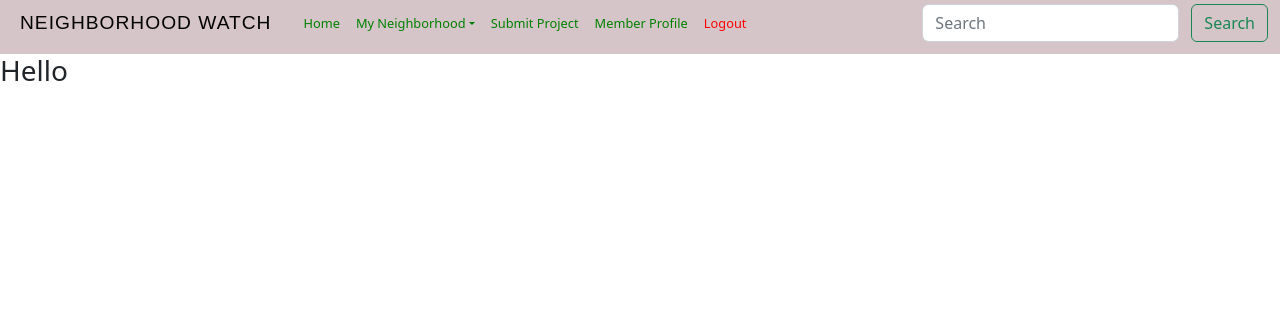
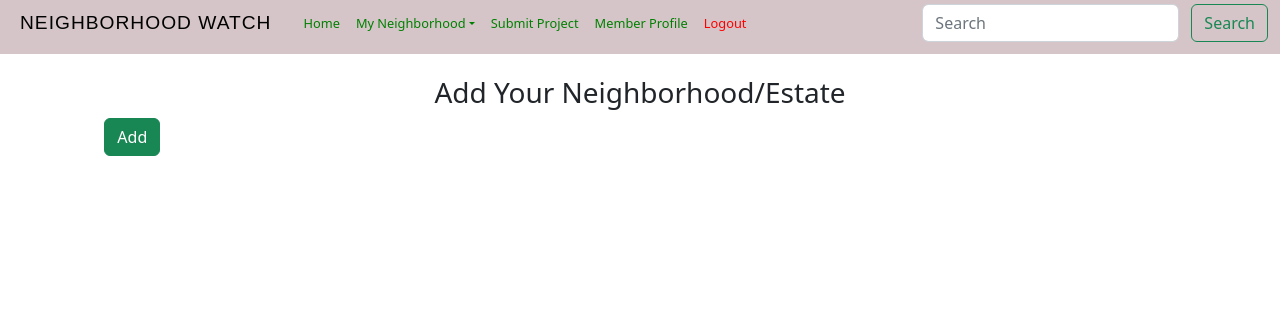
Before and after one commit to waynemorphic/neighborhood-watch, a Django app: page / in a window 1280 px wide. Shown: the top 314 px of the page. Run offline with Django 4.2, Linux system fonts and the light colour scheme; some libraries are stand-ins or nearby versions.

Commit message:
added a form for adding new neighborhoods

```diff
--- a/Core/templates/home/home.html
+++ b/Core/templates/home/home.html
@@ -1,8 +1,29 @@
 {% extends 'base.html' %}
+{% load bootstrap5 %}
 {% block content %}
 {{block.super}}
 
 {% include 'navbar.html' %}
-<h3>Hello</h3>
+
+<div class="container">
+    <div style="margin: 2%;">
+        <h3 class="text-center">Add Your Neighborhood/Estate</h3>
+        <form method="post" enctype="multipart/form-data">
+            {% csrf_token %}
+            {% bootstrap_form form%}
+            <button type="submit" class="btn btn-success">Add</button><br>
+        </form>
+    </div>
+    {% for new_post in posts %}
+    <div class="card">
+        <div class="card-body">
+           <p>{{new_post.post}}</p>
+           <small><i class="fa-solid fa-user"></i>  {{new_post.username | capfirst}}</small><br>
+           <small><i class="fa-solid fa-location-pin"></i>  {{new_post.neighborhood}}</small>
+        </div>
+    </div>
+    {% endfor %}
+</div>
+
 
 {% endblock %}
```
